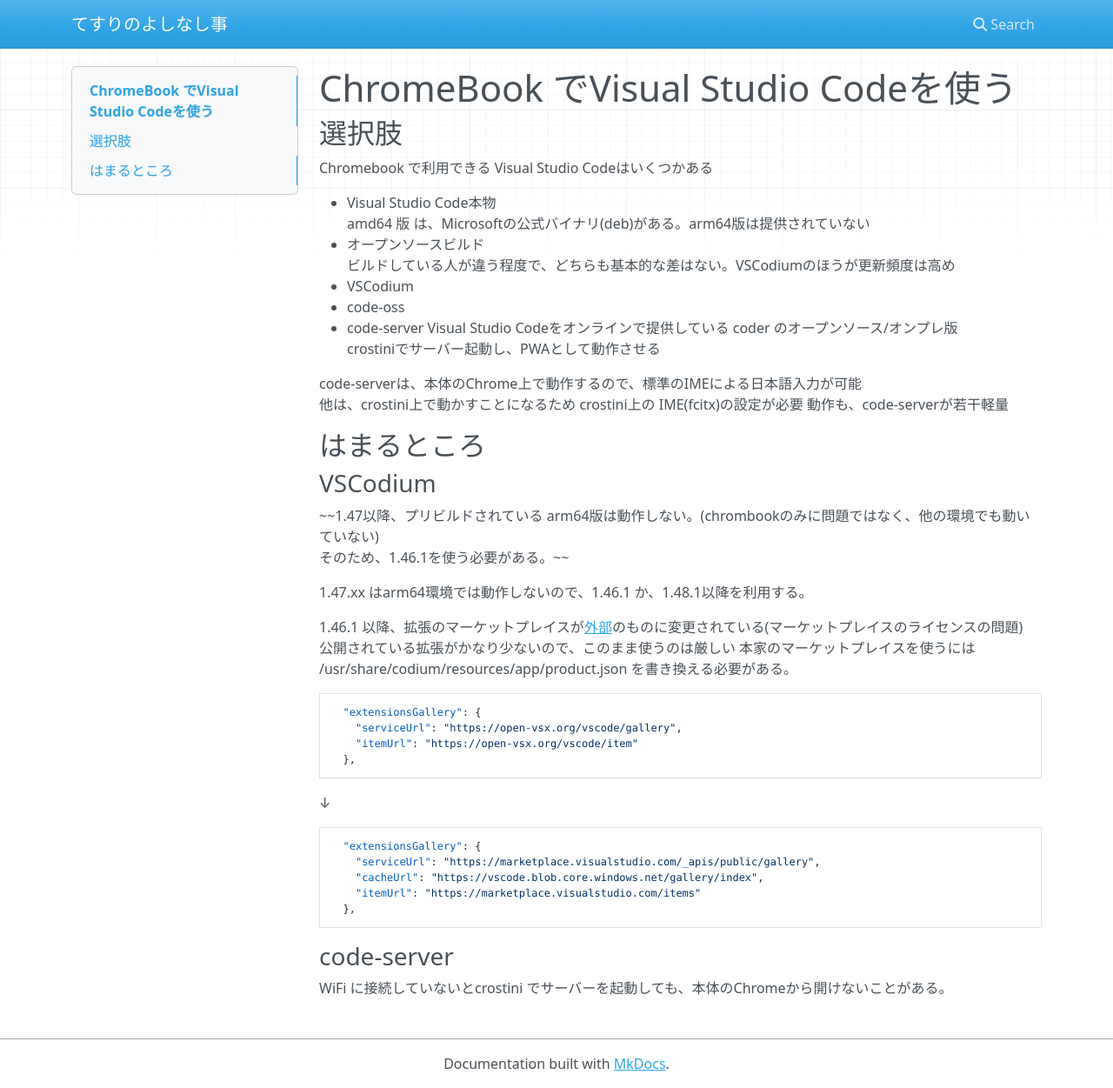
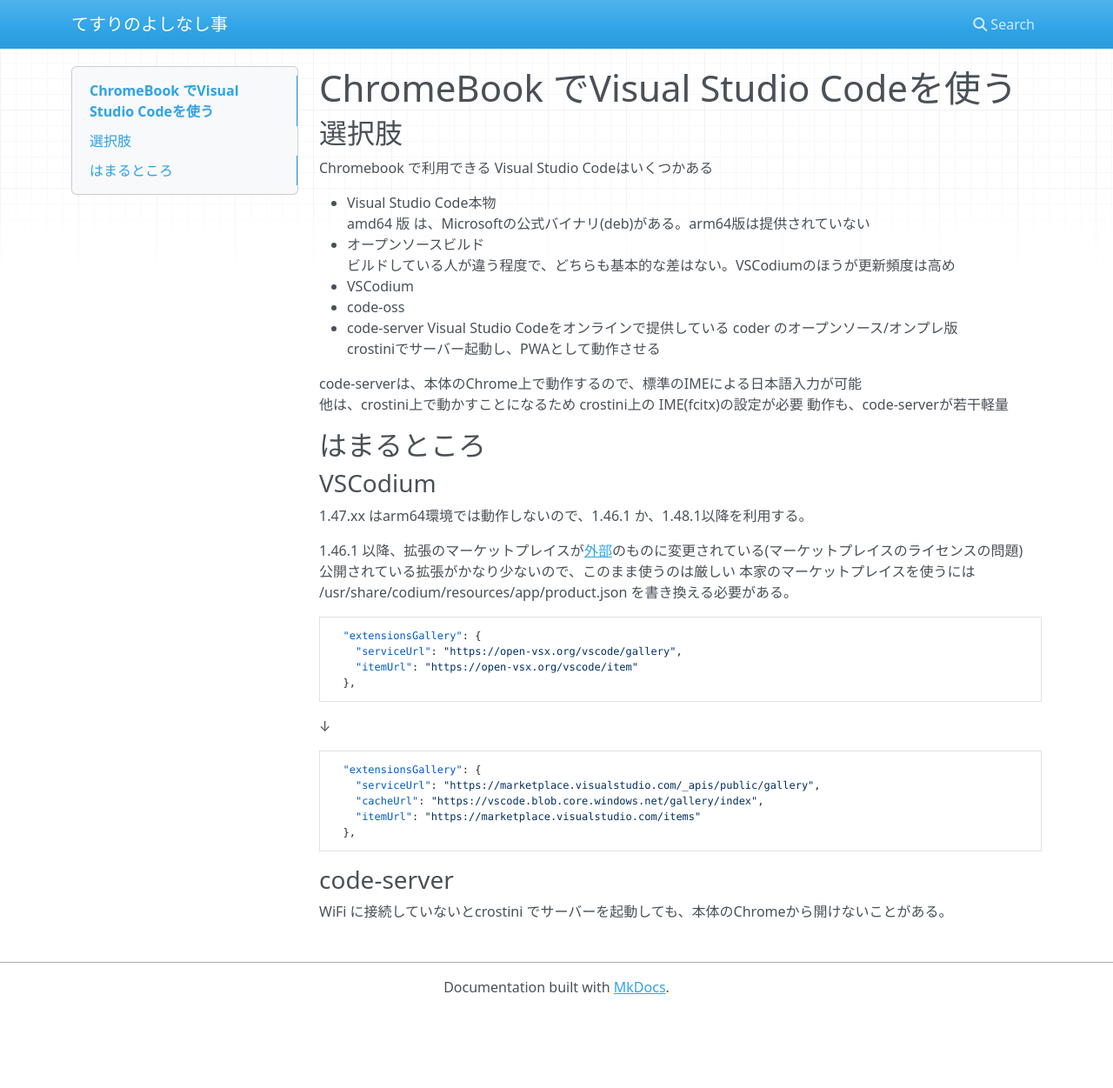
Before and after one commit to tesurijp/tesurijp.github.io, an MkDocs documentation site: the page built from docs/Chromebook/VSCode.md, in a window 1280 px wide and 1251 px high. Shown: the whole window at 87% size. Built offline with MkDocs 1.6.1, drawn with Linux system fonts in a browser that asks for light colours; nearby versions of some CDN libraries.

Commit message:
Update VSCode.md

```diff
--- a/docs/Chromebook/VSCode.md
+++ b/docs/Chromebook/VSCode.md
@@ -21,9 +21,6 @@
 ## はまるところ
 
 ### VSCodium
-
-~~1.47以降、プリビルドされている arm64版は動作しない。(chrombookのみに問題ではなく、他の環境でも動いていない)
-そのため、1.46.1を使う必要がある。~~
 
 1.47.xx はarm64環境では動作しないので、1.46.1 か、1.48.1以降を利用する。
 
```
